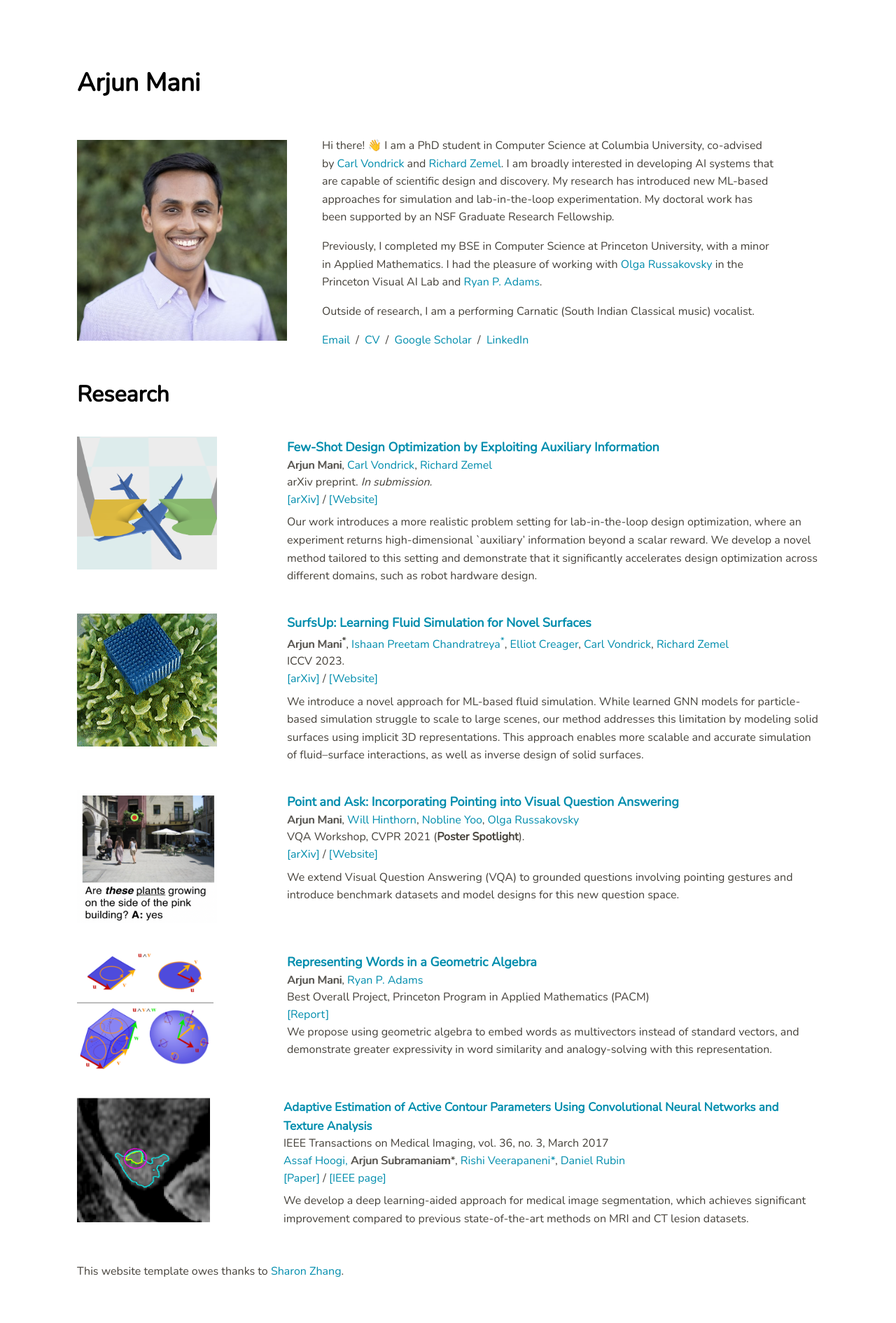
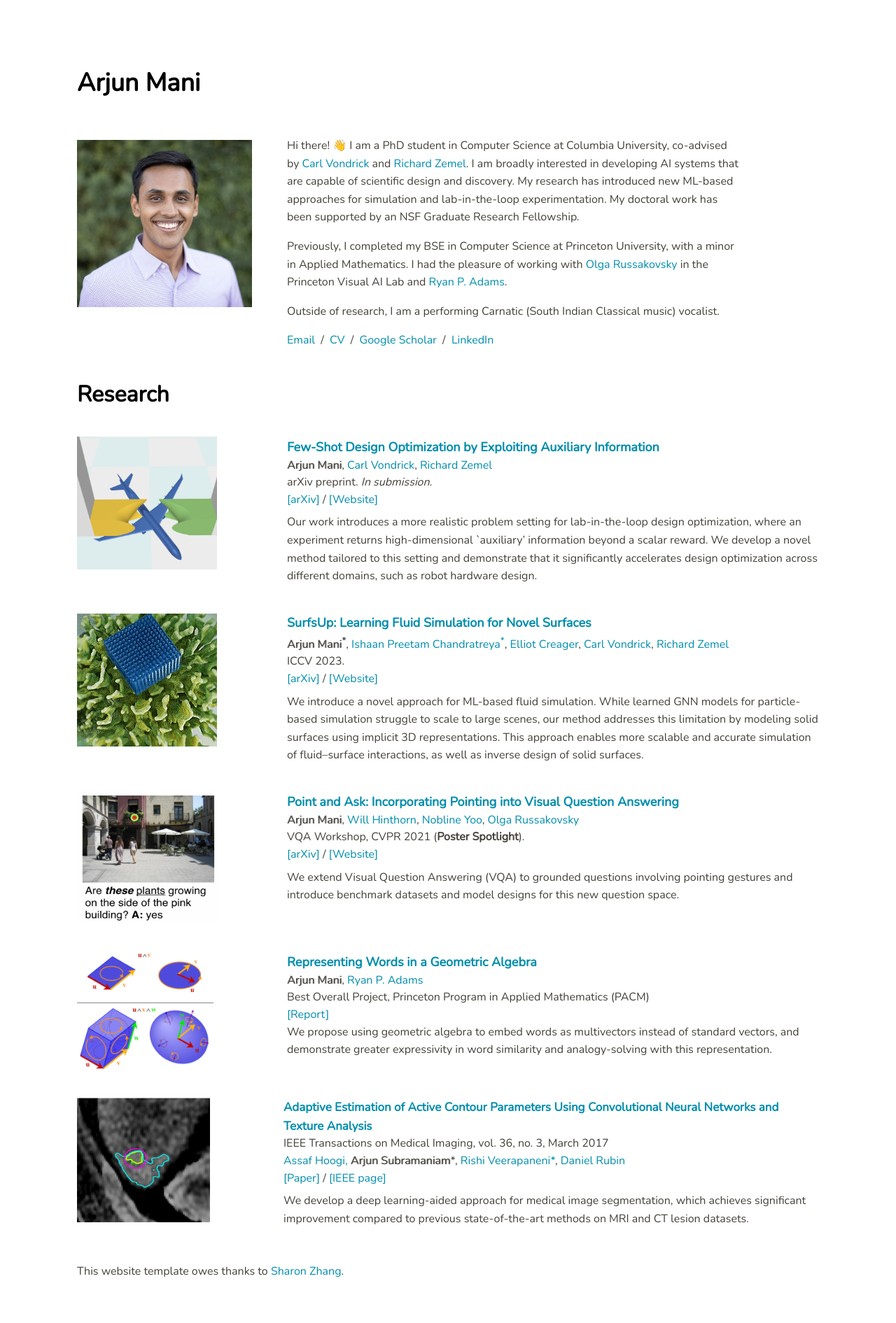
Before and after one commit to arjun-mani/arjun-mani.github.io, a Jekyll site: the page built from index.html, in a window 1280 px wide. Shown: the whole page at 70% size. Built offline with Jekyll 4.4.1, drawn with Linux system fonts in a browser that asks for light colours.

Commit message:
Revert about photo size to 250px and update CV

```diff
--- a/css/main.css
+++ b/css/main.css
@@ -32,7 +32,7 @@ body {
 
 .about-img {
   padding-top: 20px;
-  flex: 0 1 300px;
+  flex: 0 1 250px;
   min-width: 150px;
   text-align: center;
 }
```
Also changed, not shown: 1 other file.
